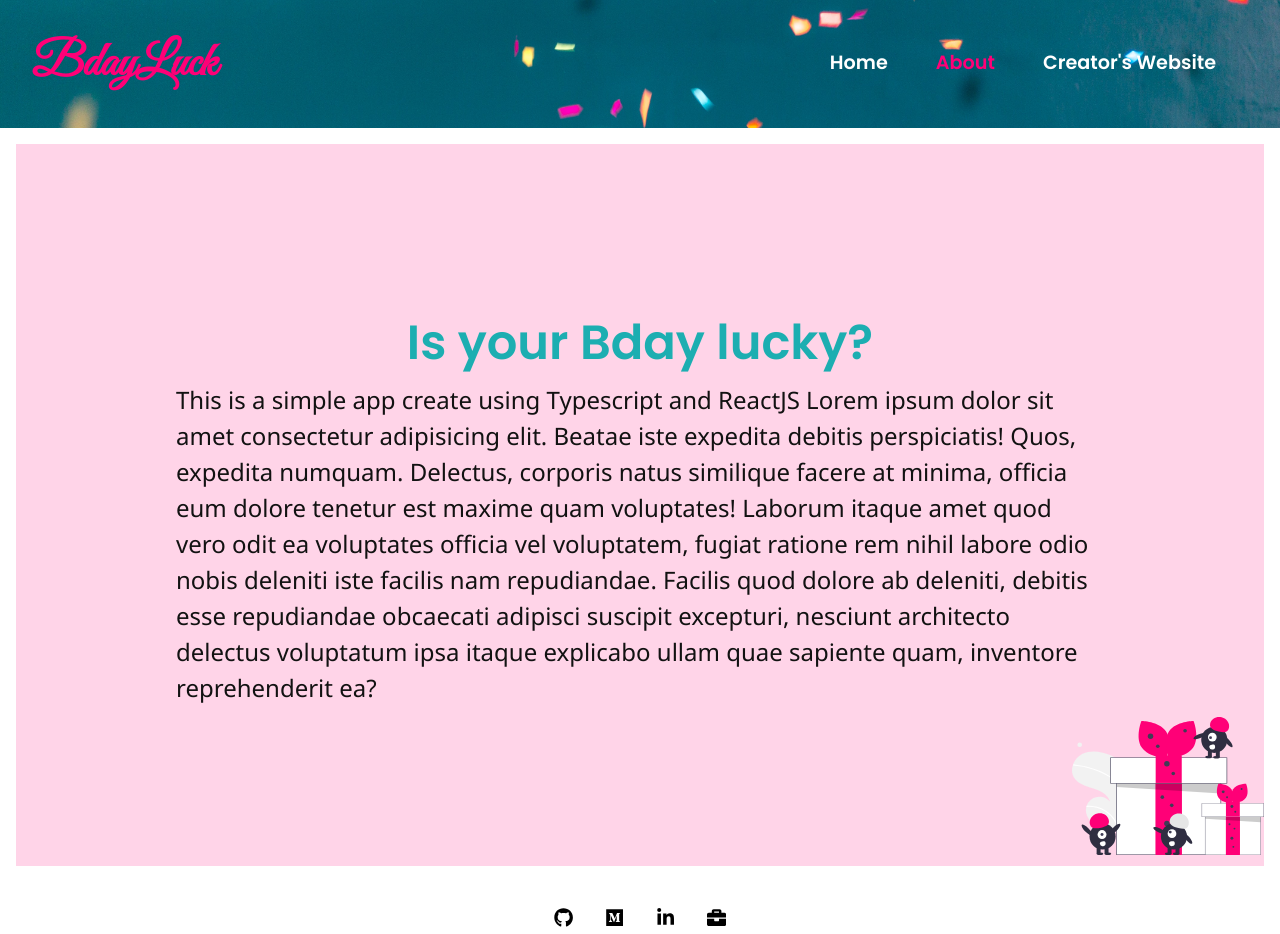
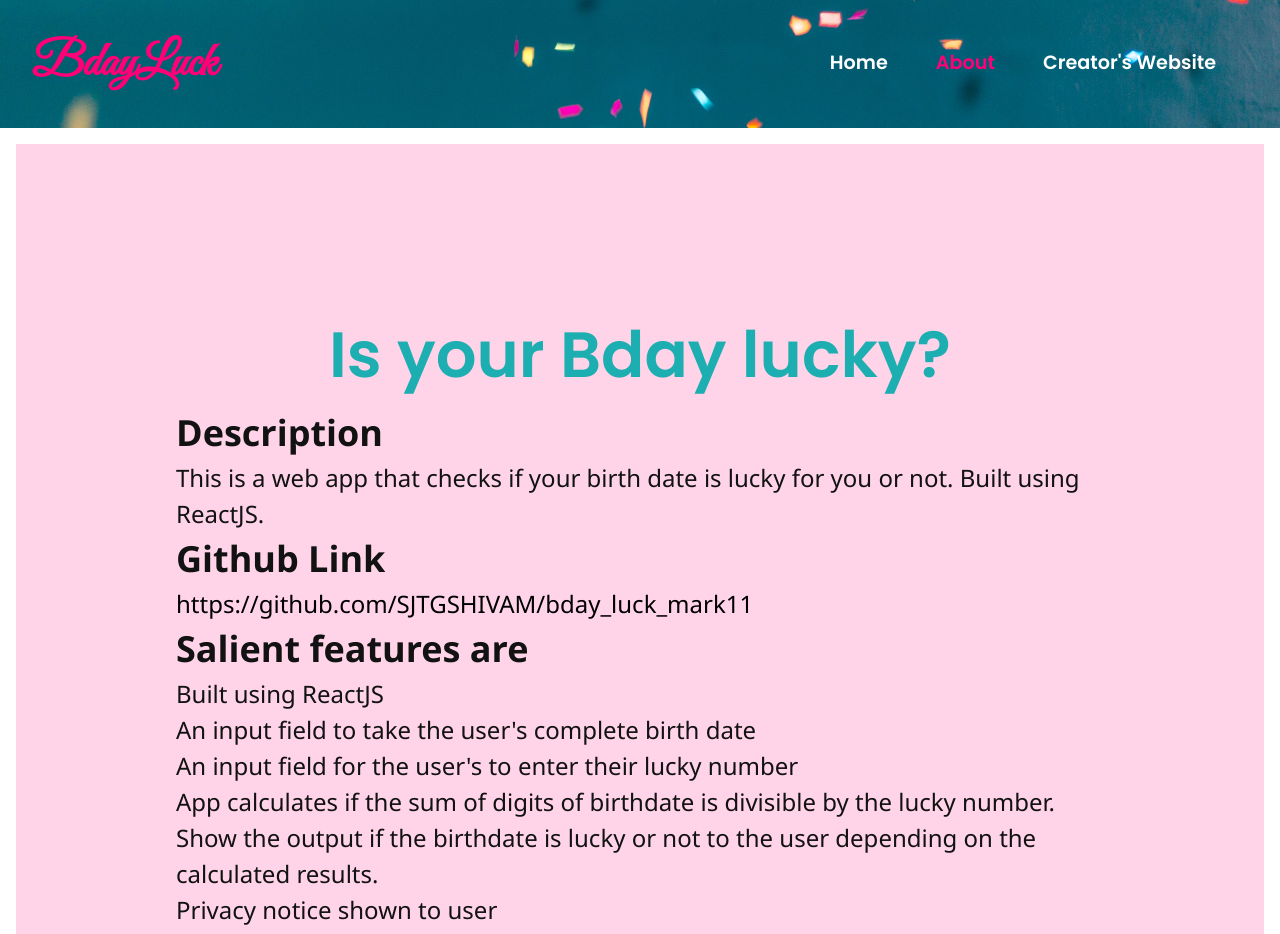
Before and after one commit to SJTGSHIVAM/bday_luck_mark11, a React (Create React App) app: page /about in a window 1280 px wide. Shown: the top 934 px of the page. Built offline with nearby package versions, Linux system fonts and the light colour scheme.

Commit message:
doc: readme , about added

```diff
--- a/public/index.html
+++ b/public/index.html
@@ -24,7 +24,7 @@
       work correctly both with client-side routing and a non-root public URL.
       Learn how to configure a non-root public URL by running `npm run build`.
     -->
-    <title>React App</title>
+    <title>Bday Luck</title>
   </head>
   <body>
     <noscript>You need to enable JavaScript to run this app.</noscript>
--- a/src/components/About/About.tsx
+++ b/src/components/About/About.tsx
@@ -6,19 +6,36 @@ const About = () => {
   return (
     <div className="bcard">
       <header className="head">
-        <h2>Is your Bday lucky?</h2>
+        <h1>Is your Bday lucky?</h1>
       </header>
       <section className="about">
-        This is a simple app create using Typescript and ReactJS Lorem ipsum
-        dolor sit amet consectetur adipisicing elit. Beatae iste expedita
-        debitis perspiciatis! Quos, expedita numquam. Delectus, corporis natus
-        similique facere at minima, officia eum dolore tenetur est maxime quam
-        voluptates! Laborum itaque amet quod vero odit ea voluptates officia vel
-        voluptatem, fugiat ratione rem nihil labore odio nobis deleniti iste
-        facilis nam repudiandae. Facilis quod dolore ab deleniti, debitis esse
-        repudiandae obcaecati adipisci suscipit excepturi, nesciunt architecto
-        delectus voluptatum ipsa itaque explicabo ullam quae sapiente quam,
-        inventore reprehenderit ea?
+        <h2 id="description">Description</h2>
+        <p>
+          This is a web app that checks if your birth date is lucky for you or
+          not. Built using ReactJS.{" "}
+        </p>
+        <h2 id="live-link">Github Link</h2>
+        <p>
+          <a href="https://github.com/SJTGSHIVAM/bday_luck_mark11">
+            https://github.com/SJTGSHIVAM/bday_luck_mark11
+          </a>
+        </p>
+        <h2 id="salient-features-are">Salient features are</h2>
+        <ul>
+          <li>Built using ReactJS</li>
+          <li>An input field to take the user&#39;s complete birth date</li>
+          <li>An input field for the user&#39;s to enter their lucky number</li>
+          <li>
+            App calculates if the sum of digits of birthdate is divisible by the
+            lucky number.
+          </li>
+          <li>
+            Show the output if the birthdate is lucky or not to the user
+            depending on the calculated results.
+          </li>
+          <li>Privacy notice shown to user</li>
+          <li>Giphy Api used to show Gif according to result</li>
+        </ul>
       </section>
     </div>
   );
```
Also changed, not shown: 1 other file (tests, documents, lock files or other folders).
